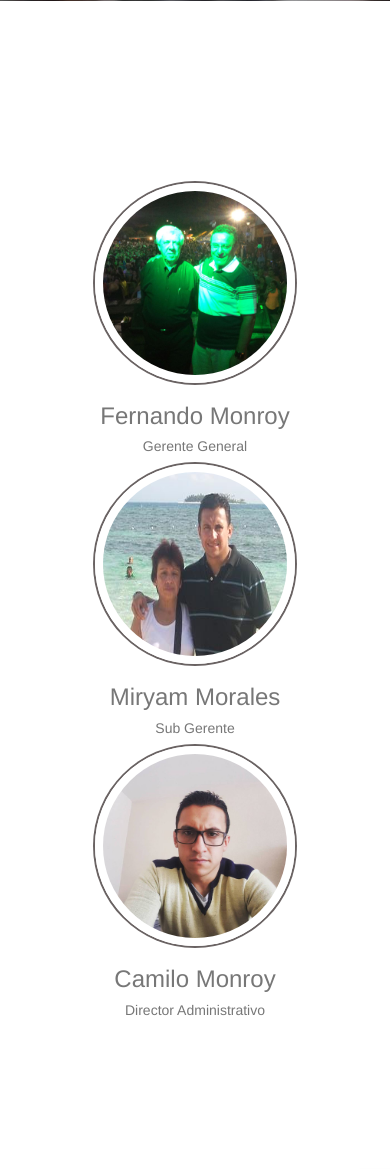
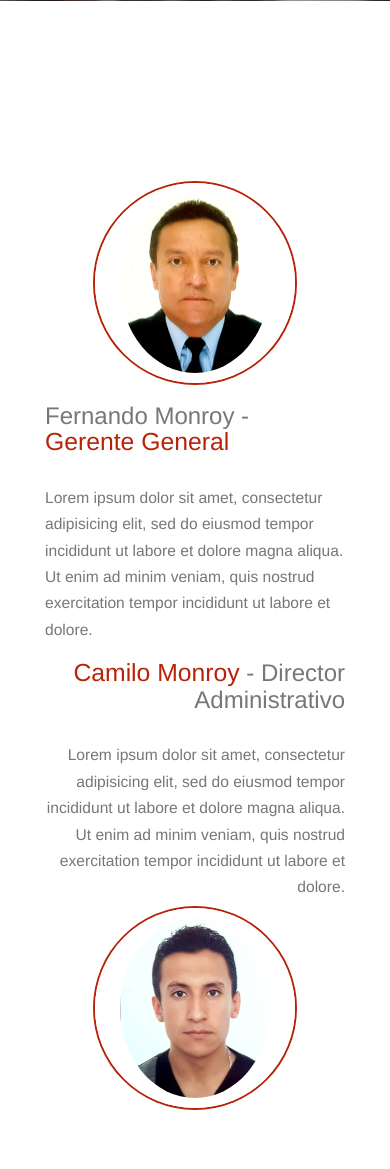
Before and after one commit to johany87/FMBDistribuciones, a PHP site: page / in a window 390 px wide; the page is wider, and only the part inside the window is pictured. Shown: the part 4956-6125 px from the top of that part. Run offline with PHP 8.4, Linux system fonts and the light colour scheme; some libraries are stand-ins or nearby versions.

Commit message:
change styles
change design on team-stripe and change the pictures, change background eco-stripe

```diff
--- a/css/main.css
+++ b/css/main.css
@@ -2,13 +2,11 @@
   width: 100%;
   max-width: 100%;
 }
-@import url('https://fonts.googleapis.com/css?family=Roboto+Slab');
 
 #first-stripe{
   width: 100%;
   height: 650px;
   background-image: url("../img/high-pressure-cleaner-washer-image.jpg");
-  /*background-image: url("../img/high-pressure-cleaner-washer-image - copia.jpg");*/
   background-size: cover;
   background-position: center;
   background-repeat: no-repeat;
@@ -82,6 +80,7 @@
   height: 560px;
   /*height: 200%;*/
   background-image: url("../img/maxresdefault.jpg");
+
   /*background-image: url("http://plumbriteservicestx.com/images/background/bg01.jpg");*/
   /*filter: grayscale(1);*/
   /*font-family: 'Yantramanav', sans-serif;*/
@@ -310,8 +309,9 @@ td{
 }
 
 .img-team{
-  border: 8px solid white;
-  box-shadow: 0px 0px 0px 2px rgba(106, 99, 99, 1);
+  border: 10px solid white;
+  box-shadow: 0px 0px 0px 2px rgba(184, 34, 7, 1);
+  /* box-shadow: 0px 0px 0px 2px rgba(106, 99, 99, 1); */
   border-radius: 100px 100px 100px 100px;
   width: 200px;
   height: 200px;
@@ -339,6 +339,7 @@ td{
   width: 25%;
   font-family: 'Yantramanav', sans-serif;
   font-size: 250%;
+  text-decoration: none;
 }
 #contact_button:hover{
   border: 2px solid white;
@@ -350,9 +351,12 @@ td{
 #eco-stripe{
   bottom: 100%;
   width: 100%;
-  height: 600px;
-  background-image: url("../img/ecologia2.jpg");
+  height: 550px;
+  /* height: 200%; */
+  background-image: url("http://www.mcarenewables.com/wp-content/uploads/2015/12/1920x1200-leafs-drops-water-hd-wallpaper.jpg");
+  /* background-image: url("../img/ecobg.jpg"); */
   background-repeat: no-repeat;
+  background-size: 100%;
 }
 
 .eco-text{
@@ -360,12 +364,11 @@ td{
   font-family: 'Yantramanav', sans-serif;
   font-size: 450%;
   /*text-shadow: 3px 2px 3px rgb(78, 143, 20);*/
-  background-color: rgb(78, 143, 20);
+  background-color: rgb(252, 252, 252);
   -webkit-background-clip: text;
   -moz-background-clip: text;
   background-clip: text;
   color: transparent;
-  text-shadow: rgba(255,255,255,0.5) 0px 3px 3px;
 }
 hgroup{
   margin-top: 7em;
--- a/index.html
+++ b/index.html
@@ -177,35 +177,37 @@
     </div>
     <!-- /-/-/-/-/-/-/-/-/-/-/-/-/ INFORMATION -/-/-/-/-/-/-/-/-/-/-/-/-/-/-/-/-/-/-/-/-/-/-/-/ -->
     <!-- /-/-/-/-/-/-/-/-/-/-/-/-/ TEAM FMB -/-/-/-/-/-/-/-/-/-/-/-/-/-/-/-/-/-/-/-/-/-/-/-/ -->
-    <div class="container">
-      <div class="row col-md-12" id="team-stripe">
-        <div align="center" class="col-md-4 wow fadeInDown" data-wow-delay="0.5s">
-          <img src="img\FernandoMonroy.jpg" alt="person" class="img-team">
-          <h3 class="text-center text-muted">Fernando Monroy</h3>
-          <h5 class="text-center text-muted">Gerente General</h5>
+    <div class="container col-md-12">
+      <div class="row col-md-12 col-md-offset-1" id="team-stripe">
+        <div align="center" class="col-md-12">
+          <img src="img\IMG-20171221-WA0001.jpg" alt="person" class="img-team col-md-6 wow fadeInLeft"  data-wow-delay="0.5s">
+          <h3 class="text-left text-muted col-md-6 wow fadeInLeft"  data-wow-delay="1s">Fernando Monroy - <small style="color: rgba(184, 34, 7, 1); font-size: 103%;">Gerente General</small><br><br>
+            <small class="text-muted">Lorem ipsum dolor sit amet, consectetur adipisicing elit, sed do eiusmod
+              tempor incididunt ut labore et dolore magna aliqua. Ut enim ad minim veniam, quis nostrud exercitation
+              tempor incididunt ut labore et dolore.
+            </small>
+          </h3>
         </div>
-        <div align="center" class="col-md-4 wow fadeInDown" data-wow-delay="1s">
-          <img src="img\Sin título1.png" alt="person" class="img-team">
-          <h3 class="text-center text-muted">Miryam Morales</h3>
-          <h5 class="text-center text-muted">Sub Gerente</h5>
-        </div>
-        <div align="center" class="col-md-4 wow fadeInDown" data-wow-delay="1.5s">
-          <img src="img\gordis.jpg" alt="person" class="img-team">
-          <h3 class="text-center text-muted">Camilo Monroy</h3>
-          <h5 class="text-center text-muted">Director Administrativo</h5>
+        <div align="center" class="col-md-12 col-md-offset-2" >
+          <h3 class="text-right text-muted col-md-6 wow fadeInRight" data-wow-delay="1.5s"><small style="color: rgba(184, 34, 7, 1); font-size: 103%;">Camilo Monroy</small> - Director Administrativo<br><br>
+            <small class="text-muted wow fadeInRight">Lorem ipsum dolor sit amet, consectetur adipisicing elit, sed do eiusmod
+              tempor incididunt ut labore et dolore magna aliqua. Ut enim ad minim veniam, quis nostrud exercitation
+              tempor incididunt ut labore et dolore.
+            </small>
+          </h3>
+          <img src="img\IMG-20171221-WA0000.jpg" alt="person" class="img-team col-md-6 wow fadeInRight" data-wow-delay="2s">
         </div>
       </div>
     </div>
     <!-- /-/-/-/-/-/-/-/-/-/-/-/-/ TEAM FMB -/-/-/-/-/-/-/-/-/-/-/-/-/-/-/-/-/-/-/-/-/-/-/-/ -->
     <!-- /-/-/-/-/-/-/-/-/-/-/-/-/ ECO-STRIPE -/-/-/-/-/-/-/-/-/-/-/-/-/-/-/-/-/-/-/-/-/-/-/-/ -->
-    <div class="container" id="eco-stripe">
-      <hgroup class="">
+    <div class="container col-md-12" id="eco-stripe">
+      <hgroup>
         <h1 class="eco-text">Con nuestras máquinas podrás</h1>
         <h1 class="eco-text">ahorrar agua y energía</h1>
         <h1 class="eco-text">mientras cuidamos</h1>
         <h1 class="eco-text">el medio ambiente</h1>
       </hgroup>
-      <!-- <img id="ecoimg" src="img\LogoFMB2017Trans.png" alt="logopng"> -->
     </div>
     <!-- /-/-/-/-/-/-/-/-/-/-/-/-/ ECO-STRIPE -/-/-/-/-/-/-/-/-/-/-/-/-/-/-/-/-/-/-/-/-/-/-/-/ -->
     <!-- /-/-/-/-/-/-/-/-/-/-/-/-/ CONTACT-FORM -/-/-/-/-/-/-/-/-/-/-/-/-/-/-/-/-/-/-/-/-/-/-/-/ -->
```
Also changed, not shown: img/IMG-20171221-WA0000.jpg (added), img/IMG-20171221-WA0001.jpg (added), img/ecobg.jpg (added).
